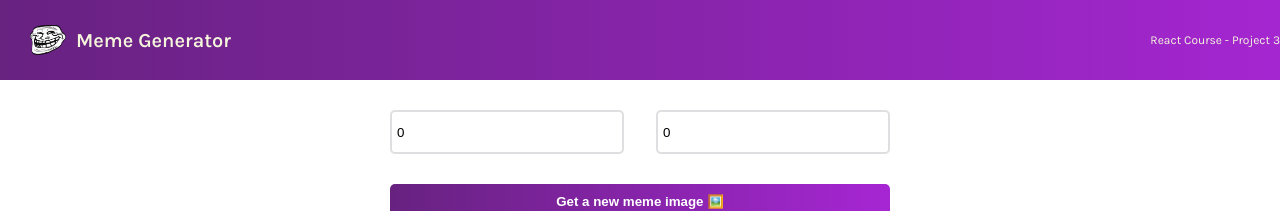
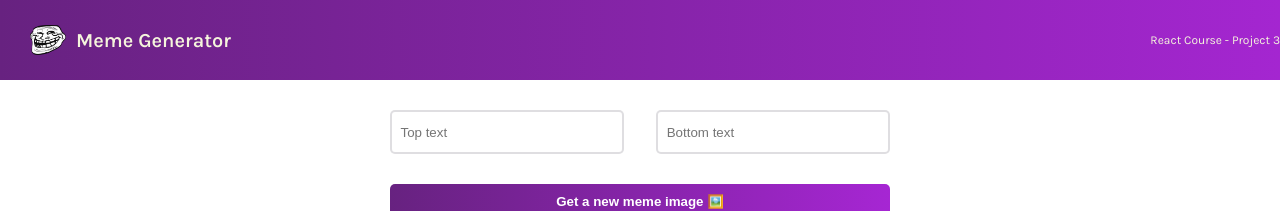
Before and after one commit to delphintech/react-meme-generator, a React (Vite) app: page / in a window 1280 px wide. Shown: the top 211 px of the page. Built offline with nearby package versions, Linux system fonts and the light colour scheme; no server answers.

Commit message:
finishing project

```diff
--- a/index.html
+++ b/index.html
@@ -2,7 +2,7 @@
 <html lang="en">
   <head>
     <meta charset="UTF-8" />
-    <link rel="icon" type="image/svg+xml" href="/vite.svg" />
+    <link rel="icon" type="image/png" href="src/assets/images/troll.png" />
     <link rel="preconnect" href="https://fonts.gstatic.com" crossorigin>
     <link href="https://fonts.googleapis.com/css2?family=Inter:wght@400;700&family=Karla:wght@300;400;600&display=swap" rel="stylesheet">
     <meta name="viewport" content="width=device-width, initial-scale=1.0" />
--- a/src/components/Form.jsx
+++ b/src/components/Form.jsx
@@ -3,14 +3,14 @@
 import Meme from "./Meme"
 
 export default function Form() {
-  const [meme, setMeme] = React.useState({topText: 0, bottomText: 0, img: 0})
+  const [meme, setMeme] = React.useState({topText: "", bottomText: "", img: ""})
 
   const [allMemes, setAllMeme] = React.useState([])
 
   function handleClick () {
     const rand = Math.floor(Math.random() * allMemes.length)
     const randMeme = allMemes[rand]
-    setMeme(prevMeme => ({...prevMeme, img: randMeme.url}))
+    setMeme({topText: "", bottomText: "", img: randMeme.url})
   }
 
   function handleForm(event) {
@@ -18,7 +18,6 @@
   }
 
   React.useEffect(() => {
-    console.log('API fetch')
       fetch('https://api.imgflip.com/get_memes')
       .then(res => res.json())
       .then(data => setAllMeme(data.data.memes))
```
